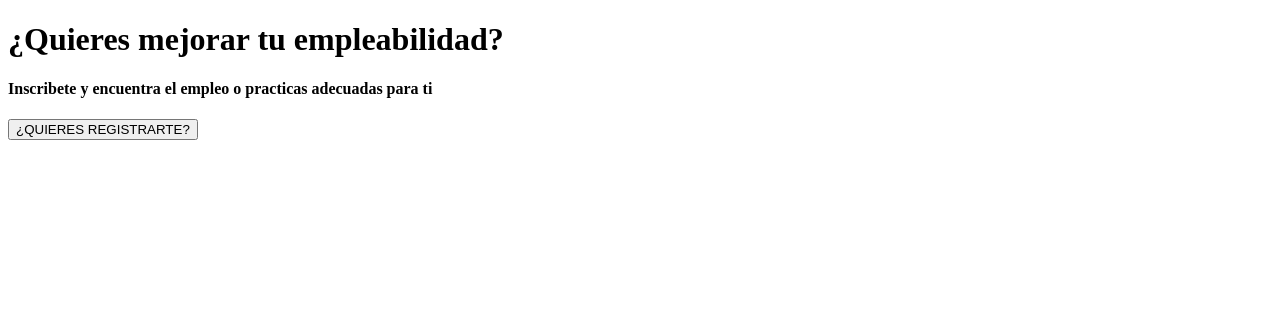
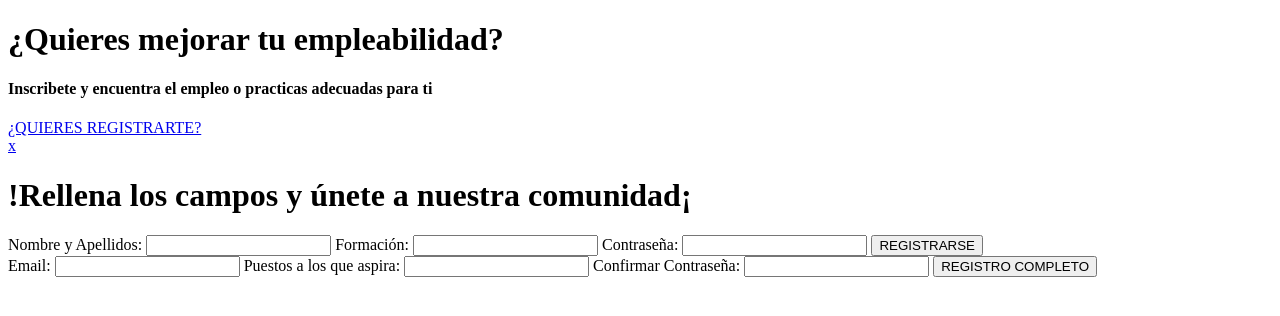
Before and after one commit to PFAE-Skills-Up/proyect_skillsUp, a plain HTML site: page home.html in a window 1280 px wide. Drawn offline with Linux system fonts and the light colour scheme.

Commit message:
arregle el HTML de la home y añadi la parte de HTML del modal de registro corto home

```diff
--- a/home.html
+++ b/home.html
@@ -1,19 +1,52 @@
 <!DOCTYPE html>
 <html lang="en">
+
 <head>
     <meta charset="UTF-8">
     <meta name="viewport" content="width=device-width, initial-scale=1.0">
     <title>Home</title>
 </head>
+
 <body>
     <!-- Pantalla Home -->
     <div>
         <div>
             <h1>¿Quieres mejorar tu empleabilidad?</h1>
             <h4>Inscribete y encuentra el empleo o practicas adecuadas para ti</h4>
-            <button type="button">¿QUIERES REGISTRARTE?</button>
+            <a class="modal-show" href="#modal">¿QUIERES REGISTRARTE?</a>
         </div>
-        <div></div>
     </div>
+    <!--Modal de registro inicial corto-->
+    <div class="modal" id="modal">
+        <div class="modal-content">
+            <a class="modal-hide" href="#">x</a>
+            <form action="" method="post">
+                <h1 id="tituloRegistro">!Rellena los campos y únete a nuestra comunidad¡</h1>
+                <div class="columnas">
+                    <div class="columna1">
+                        <label class="labelRegistroCorto" for="nombreApellidos">Nombre y Apellidos:</label> <input
+                            class="inputRegistroCorto" type="text" name="nombreApellidos" size="20" maxlength="">
+                        <label class="labelRegistroCorto" for="formacion">Formación:</label> <input
+                            class="inputRegistroCorto" type="text" name="formacion" size="20">
+                        <label class="labelRegistroCorto" for="password">Contraseña:</label> <input
+                            class="inputRegistroCorto" type="password" name="contrasena" size="20" maxlength="">
+                        <button class="botonRegistro">REGISTRARSE</button>
+                    </div>
+
+                    <div class="columna2">
+                        <label class="labelRegistroCorto" for="email">Email:</label> <input class="inputRegistroCorto"
+                            type="text" name="apellidos" size="20">
+                        <label class="labelRegistroCorto" for="puestos">Puestos a los que aspira:</label> <input
+                            class="inputRegistroCorto" type="text" name="puestos" size="20">
+                        <label class="labelRegistroCorto" for="passwordConfirma">Confirmar Contraseña:</label> <input
+                            class="inputRegistroCorto" type="passwordConfirma" name="contrasenaConfirma" size="20"
+                            maxlength="">
+                        <button class="botonRegistro">REGISTRO COMPLETO</button>
+                    </div>
+                </div>
+            </form>
+        </div>
+    </div>
+    <!--Final Modal de registro inicial corto-->
 </body>
 </html>
```
